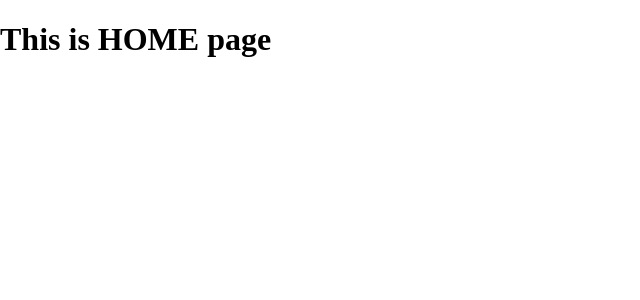
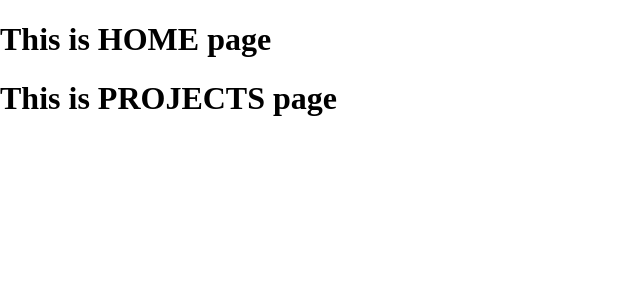
Before and after one commit to linkinsunil/linkinsunil.github.io, a React (Create React App) app: page /projects in a window 1280 px wide. Shown: the top 300 px of the page, without its empty margins (0-640 px from the left). Built offline with nearby package versions, Linux system fonts and the light colour scheme.

Commit message:
refactor

```diff
--- a/src/components/Projects/Projects.js
+++ b/src/components/Projects/Projects.js
@@ -4,7 +4,7 @@ import './Projects.css'
 const Projects = () => {
     return (
         <div>
-
+            <h1>This is PROJECTS page</h1>
         </div>
     )
 }
```
